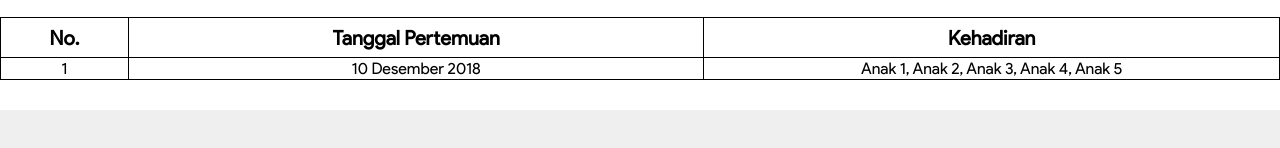
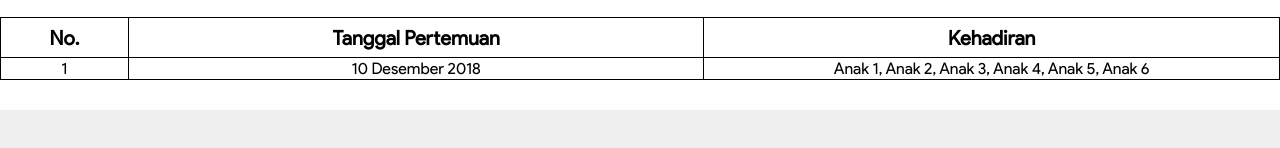
Before and after one commit to averous12/portfolio, a plain HTML site: page prototype-design/panel/admin/pertemuan/index.html in a window 1280 px wide. Shown: the part 481-629 px from the top of the page. Drawn offline with Linux system fonts and the light colour scheme.

Commit message:
Tambah anak

```diff
--- a/prototype-design/panel/admin/pertemuan/index.html
+++ b/prototype-design/panel/admin/pertemuan/index.html
@@ -38,7 +38,7 @@
 				<tr>
 					<td>1</td>
 					<td>10 Desember 2018</td>
-					<td>Anak 1, Anak 2, Anak 3, Anak 4, Anak 5</td>
+					<td>Anak 1, Anak 2, Anak 3, Anak 4, Anak 5, Anak 6</td>
 				</tr>
 			</tbody>
 		</table>
```
